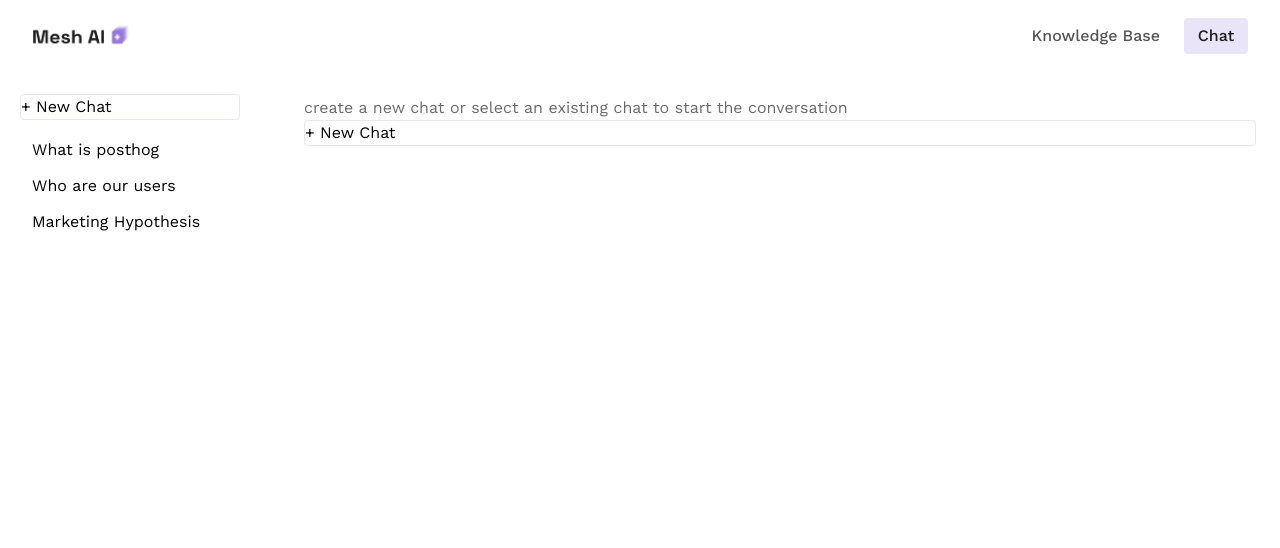
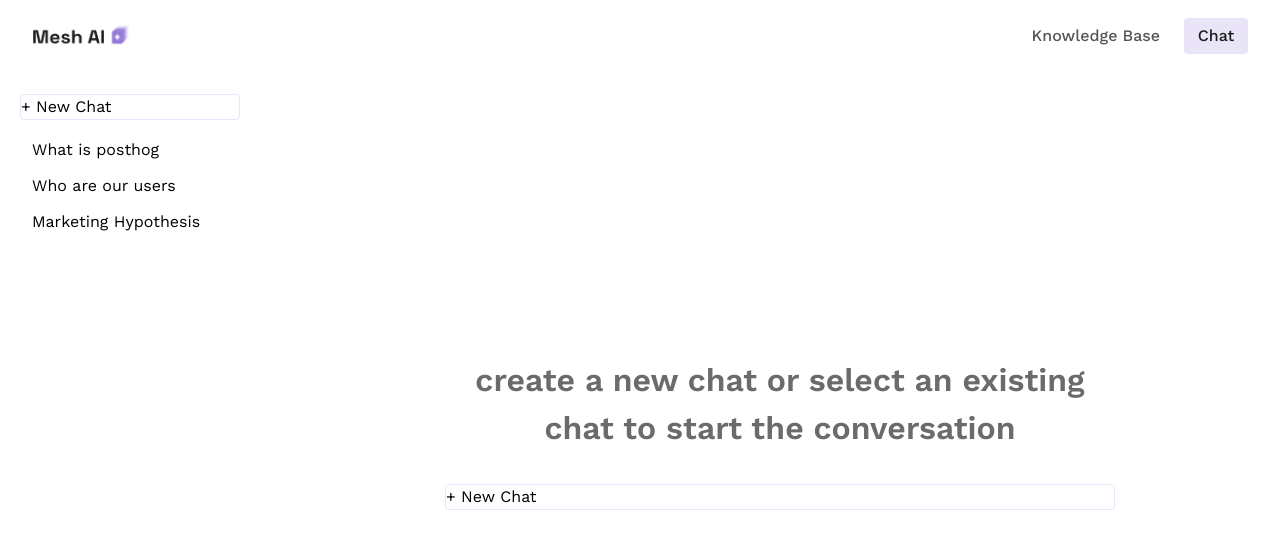
Before and after one commit to LF808mlb/ai-se_project_mesh-ai, a React (Vite) app in the folder client/: page /chat in a window 1280 px wide. Shown: the top 548 px of the page. Built offline with nearby package versions, Linux system fonts and the light colour scheme.

Commit message:
git commit -m "css style main chat page1"

```diff
--- a/client/src/pages/Chat/Chat.css
+++ b/client/src/pages/Chat/Chat.css
@@ -66,6 +66,27 @@
 .chat__no-messages,
 .chat__error {
   color: #6b6b6b;
+}
+
+.chat__no-messages_initial {
+  width: 670px;
+  min-height: 76px;
+  margin: 260px auto 0;
+  display: flex;
+  flex-direction: column;
+  gap: 32px;
+  align-items: center;
+  max-width: 100%;
+}
+
+.chat__no-messages-title {
+  width: 670px;
+  min-height: 76px;
+  margin: 0;
+  font-weight: 600;
+  font-size: 32px;
+  text-align: center;
+  max-width: 100%;
 }
 
 .chat__messages {
--- a/client/src/pages/Chat/Chat.tsx
+++ b/client/src/pages/Chat/Chat.tsx
@@ -134,8 +134,10 @@ export default function Chat() {
 
       <div className="chat__main">
         {!messagesError && !isLoadingMessages && !activeChatId && (
-          <div className="chat__no-messages">
-            <p>create a new chat or select an existing chat to start the conversation</p>
+          <div className="chat__no-messages chat__no-messages_initial">
+            <p className="chat__no-messages-title">
+              create a new chat or select an existing chat to start the conversation
+            </p>
             <button
               className="chat__new-btn"
               type="button"
```
